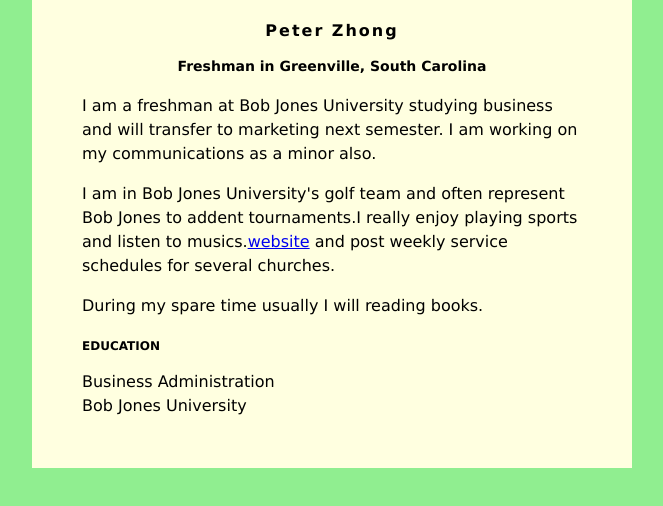
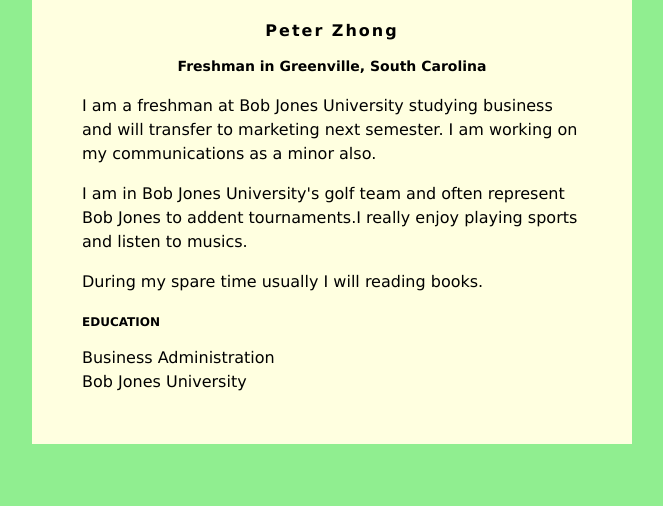
Before and after one commit to bzhon/bzhon.github.io, a plain HTML site: page index.html in a window 1280 px wide. Shown: the whole page, without its empty margins (308-971 px from the left). Drawn offline with Linux system fonts and the light colour scheme.

Commit message:
Update index.html

```diff
--- a/index.html
+++ b/index.html
@@ -37,8 +37,7 @@ h3 {
               marketing next semester. I am working on my communications as a minor also.</p>
          <p>
             I am in Bob Jones University's golf team and often represent Bob Jones to addent tournaments.I really
-            enjoy playing sports and listen to musics.<a href="https://mobilehymns.org/">website</a> and post weekly service
-            schedules for several churches.
+            enjoy playing sports and listen to musics.
          </p>
          <p>
            During my spare time usually I will reading books.
```
